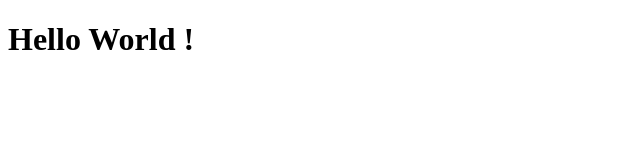
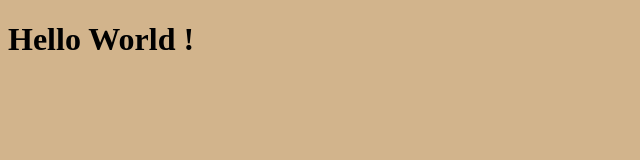
Before and after one commit to arefnajafkia/Firstproject, a plain HTML site: page index.html in a window 1280 px wide. Shown: the whole page, without its empty margins (0-640 px from the left). Drawn offline with Linux system fonts and the light colour scheme.

Commit message:
Added styles.css

```diff
--- a/index.html
+++ b/index.html
@@ -5,6 +5,8 @@
     <meta http-equiv="X-UA-Compatible" content="IE=edge">
     <meta name="viewport" content="width=device-width, initial-scale=1.0">
     <title>Hello World </title>
+
+    <link rel="stylesheet" href="styles.css">
 </head>
 <body>
     <h1> Hello World !</h1>
--- /dev/null
+++ b/styles.css
@@ -0,0 +1,3 @@
+body{
+    background-color: tan;
+}
```
